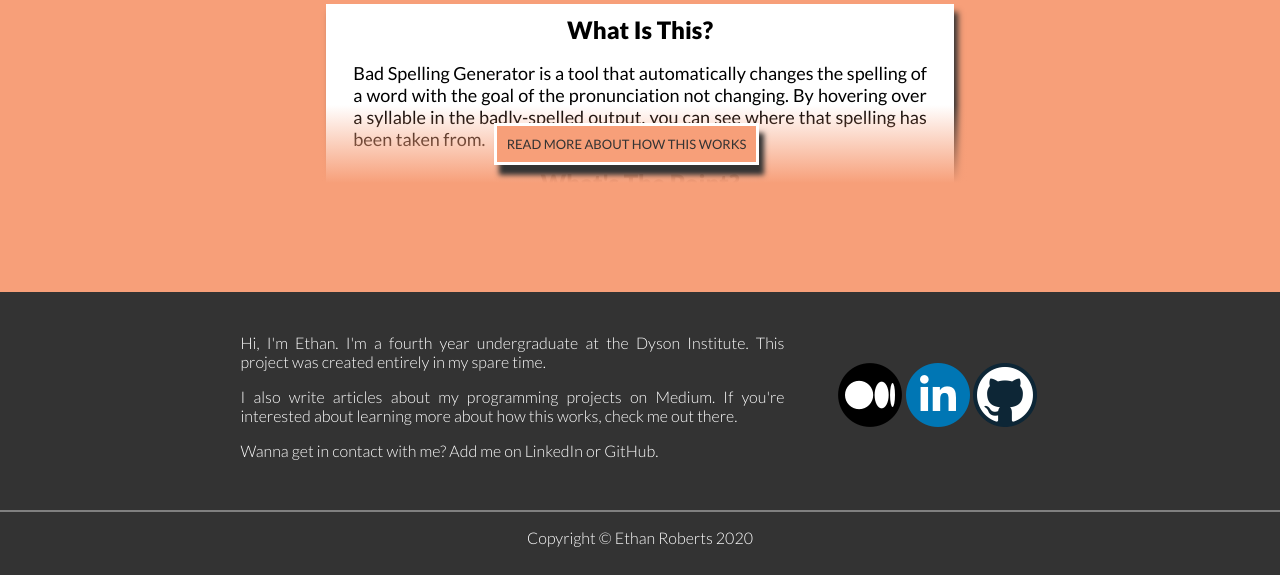
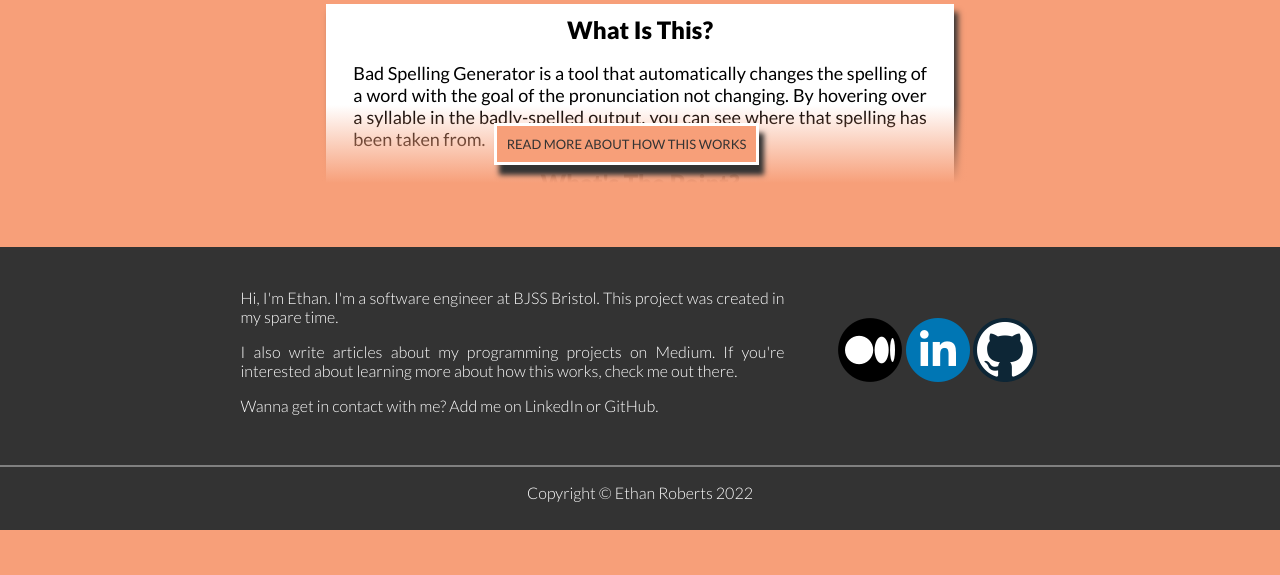
Before and after one commit to ethanr-2000/bad-spelling-generator, a Flask app: page / in a window 1280 px wide. Shown: the part 468-1043 px from the top of the page. After the commit the page ends 998 px from the top, so only its background shows below. Run offline with Flask 2, Linux system fonts and the light colour scheme; parts of the project's set-up code (start-up, migrations or seed data) failed here and were passed over; some libraries are stand-ins or nearby versions.

Commit message:
2022 update - moving from heroku

```diff
--- a/requirements.txt
+++ b/requirements.txt
@@ -4,7 +4,6 @@ click==7.1.2
 Flask==1.1.2
 Flask-Cors==3.0.9
 future==0.18.2
-gunicorn==20.1.0
 itsdangerous==1.1.0
 Jinja2==2.11.2
 jmespath==0.10.0
@@ -14,7 +13,7 @@ MarkupSafe==1.1.1
 pysle==2.3.0
 python-dateutil==2.8.1
 pytz==2020.4
-regex==2020.11.13
+regex==2022.10.31
 six==1.15.0
 tqdm==4.54.1
 urllib3==1.26.2
--- a/templates/index.html
+++ b/templates/index.html
@@ -23,11 +23,7 @@
 	<link href="../static/base.css" rel="stylesheet" type="text/css">
 	<link rel="preconnect" href="https://fonts.gstatic.com">
 	<link href="https://fonts.googleapis.com/css2?family=Lato:wght@300;400;900&display=swap" rel="stylesheet">
-	<script src="https://ajax.googleapis.com/ajax/libs/jquery/1.7.1/jquery.min.js" type="text/javascript"></script>
-	<script data-ad-client="ca-pub-3763534183103616" async src="https://pagead2.googlesyndication.com/pagead/js/adsbygoogle.js"></script>
 	<script type="text/javascript" src="https://platform-api.sharethis.com/js/sharethis.js#property=5fddf81cf0765f001191cacd&product=inline-share-buttons" async="async"></script>
-	<div id="fb-root"></div>
-	<script async defer crossorigin="anonymous" src="https://connect.facebook.net/en_GB/sdk.js#xfbml=1&version=v9.0&appId=308323847240287&autoLogAppEvents=1" nonce="VM8dAT0I"></script>
 	<script type="text/javascript">window.onbeforeunload = function () { window.scrollTo(0, 0); }</script>
 </head>
 <div class="main-area">
@@ -67,15 +63,12 @@
 		</div>
 		<p id="read-more"><a href="javascript:void(0);" id="read-more-button">READ MORE ABOUT HOW THIS WORKS</a></p>
 	</div>
-	<div class="fb-comments-background">
-		<div class="fb-comments" data-href="https://www.badspellinggenerator.com" data-width="100%" data-numposts="5"></div>
-	</div>
 </div>
 
 <div class="footer">
 	<div class="row">
 		<div class="col-left">
-			<p>Hi, I'm Ethan. I'm a fourth year undergraduate at the Dyson Institute. This project was created entirely in my spare time.</p>
+			<p>Hi, I'm Ethan. I'm a software engineer at BJSS Bristol. This project was created in my spare time.</p>
 			<p>I also write articles about my programming projects on Medium. If you're interested about learning more about how this works, check me out there.</p>
 			<p>Wanna get in contact with me? Add me on LinkedIn or GitHub.</p>
 		</div>
@@ -86,7 +79,7 @@
 		</div>
 	</div>
 	<hr noshade="noshade" style="color: #999999">
-	<p id="copyright">Copyright &copy; Ethan Roberts 2020</p>
+	<p id="copyright">Copyright &copy; Ethan Roberts 2022</p>
 </div>
 <div class="sharethis-inline-share-buttons"></div>
 
```
Also changed, not shown: task-def.json (added, +24 -0 lines), 2 other files.
